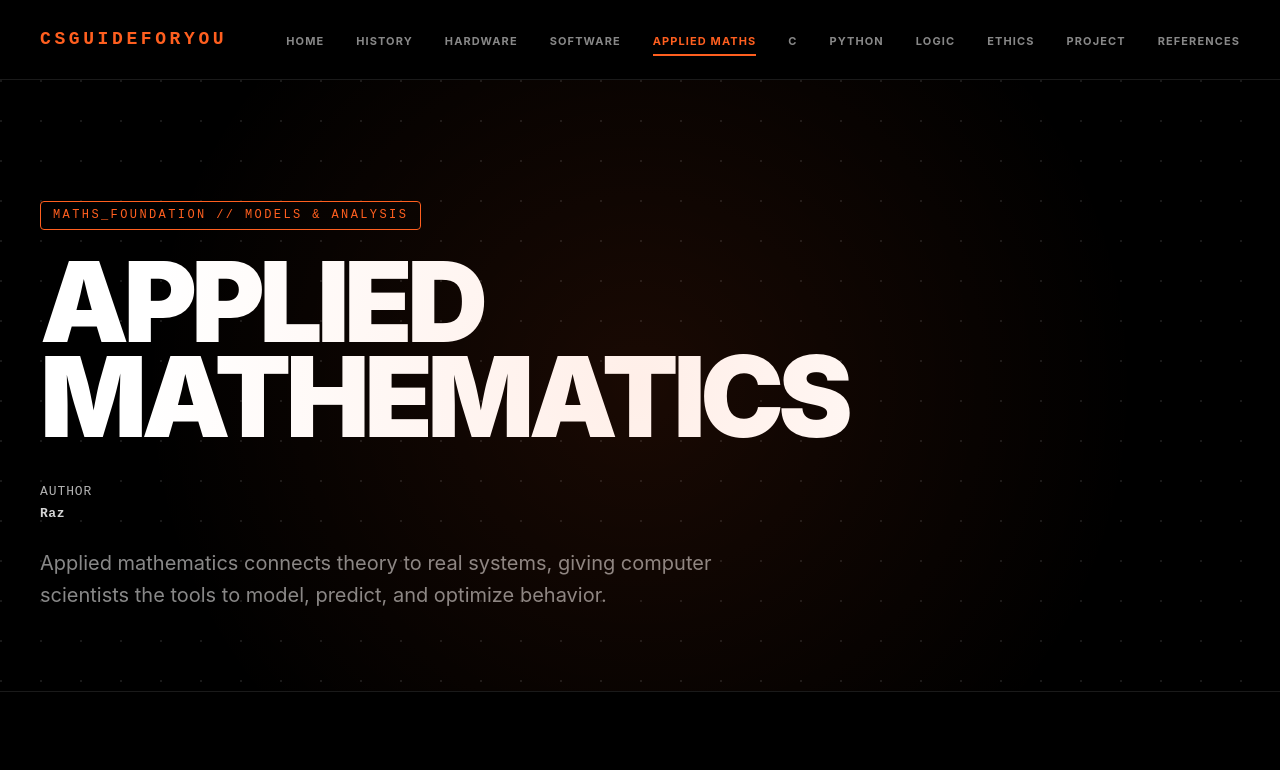
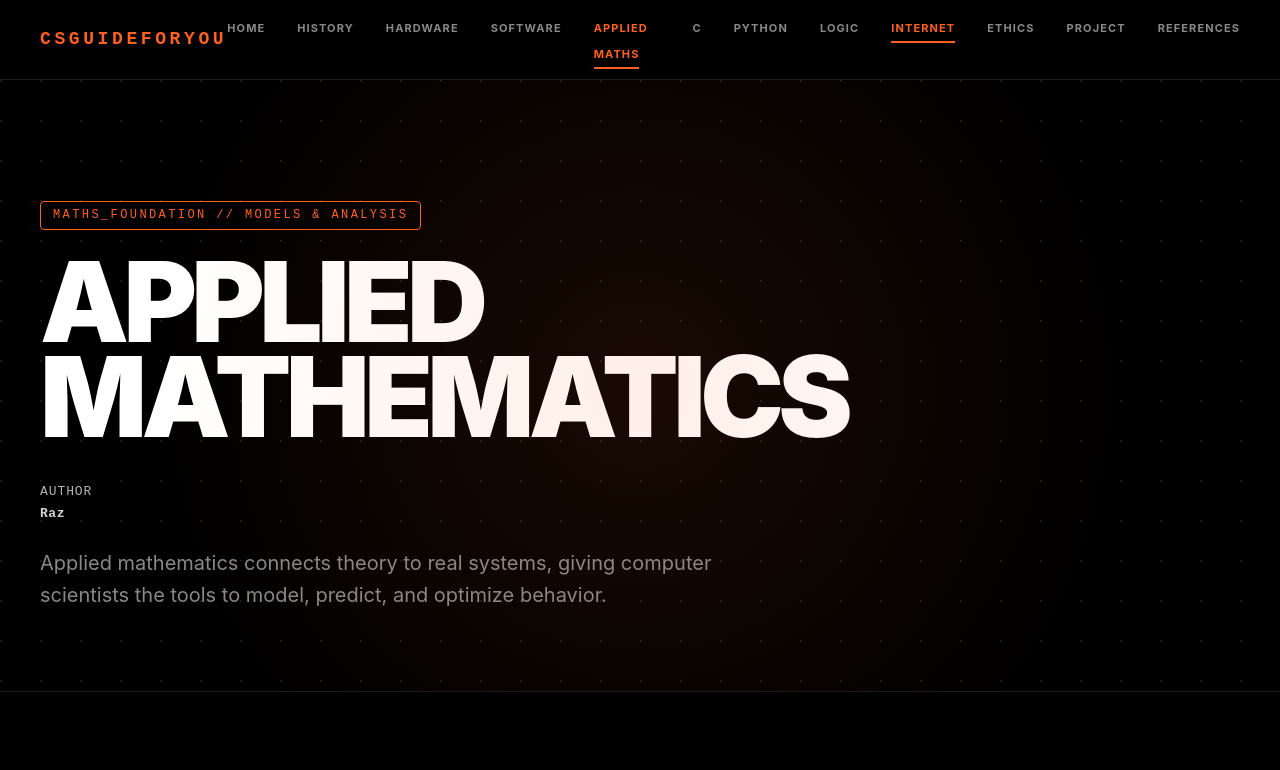
Before and after one commit to R12YKL/web-design-project, a website built with Vite: page Appliedmaths.html in a window 1280 px wide. Shown: the top 770 px of the page. Built offline with nearby package versions, Linux system fonts and the light colour scheme.

Commit message:
Update Appliedmaths.html

```diff
--- a/Appliedmaths.html
+++ b/Appliedmaths.html
@@ -19,6 +19,7 @@
                 <li><a href="C.html">C</a></li>
                 <li><a href="Python.html">Python</a></li>
                 <li><a href="logic.html">Logic</a></li>
+                <li><a href="internet.html" class="active">Internet</a></li>
                 <li><a href="ethics.html">Ethics</a></li>
                 <li><a href="Project.html">Project</a></li>
                 <li><a href="references.html">References</a></li>
```
